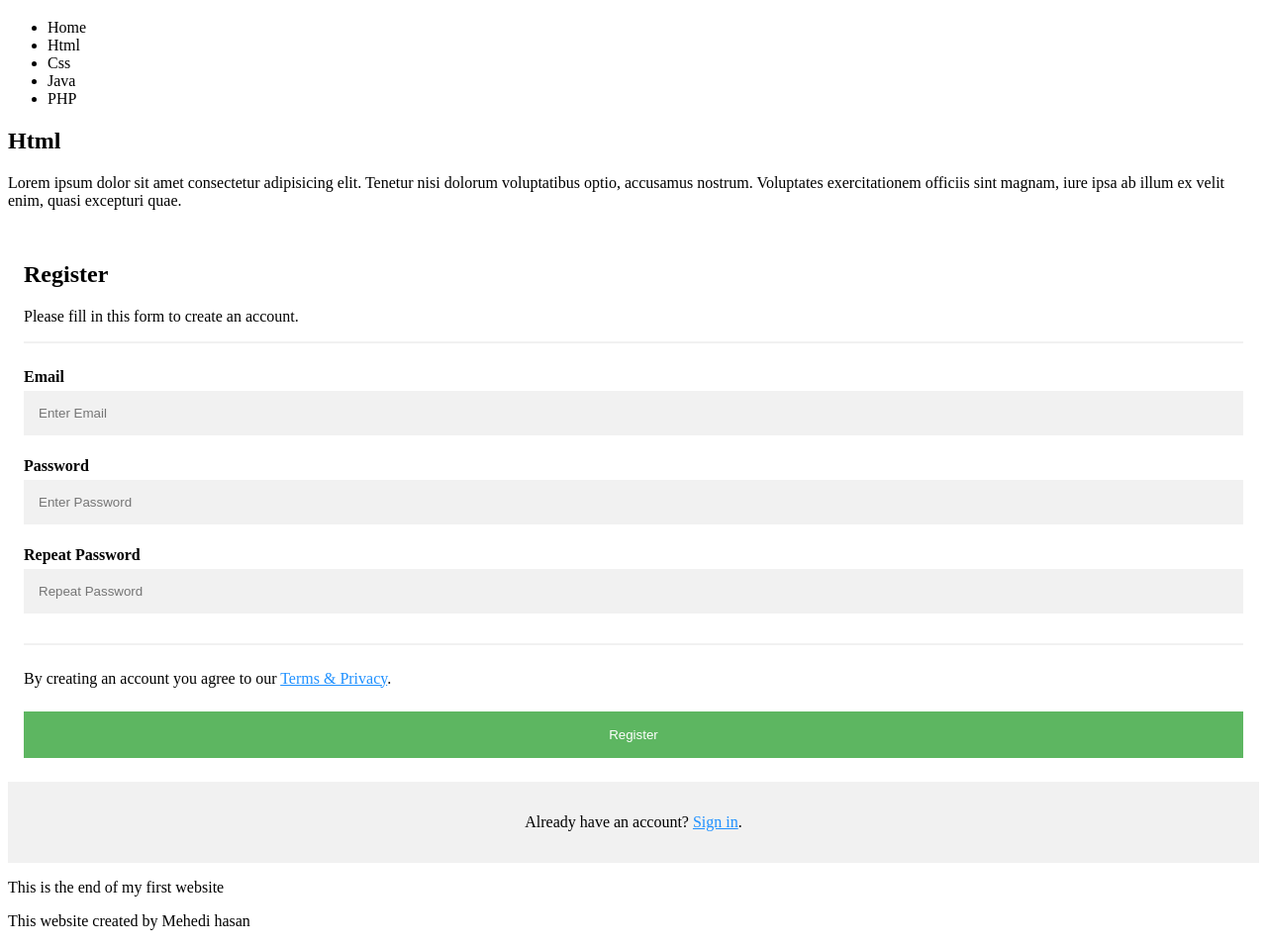
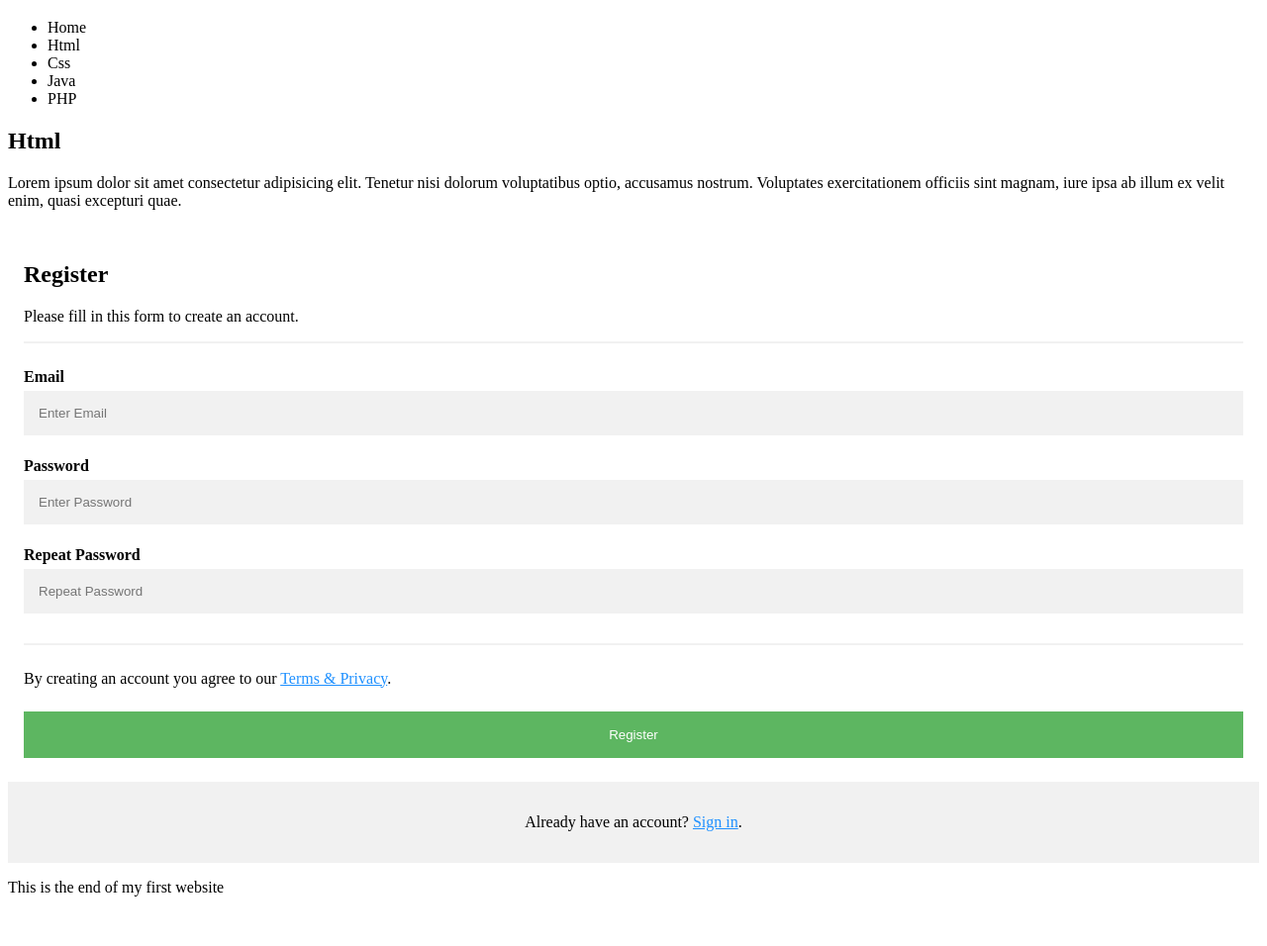
Before and after one commit to iammehedi4201/Mehedi-s-first-website, a plain HTML site: page index.html in a window 1280 px wide. Shown: the part 61-1017 px from the top of the page at 99% size. After the commit the page ends 983 px from the top, so only its background shows below. Drawn offline with Linux system fonts and the light colour scheme.

Commit message:
i deleted the footer-p

```diff
--- a/index.html
+++ b/index.html
@@ -56,7 +56,7 @@
       </section>
       <footer>
             <p>This is the end of my first website</p>
-          <p>This website created by Mehedi hasan</p>
+
 
       </footer>
 </body>
```
